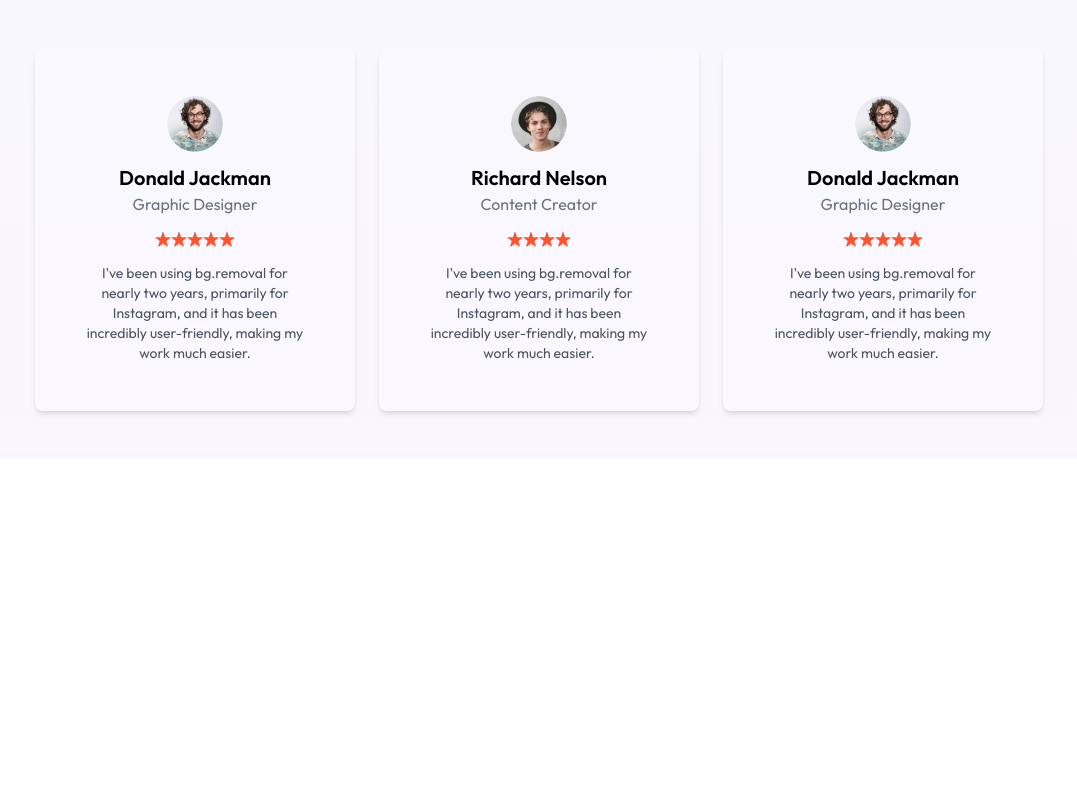
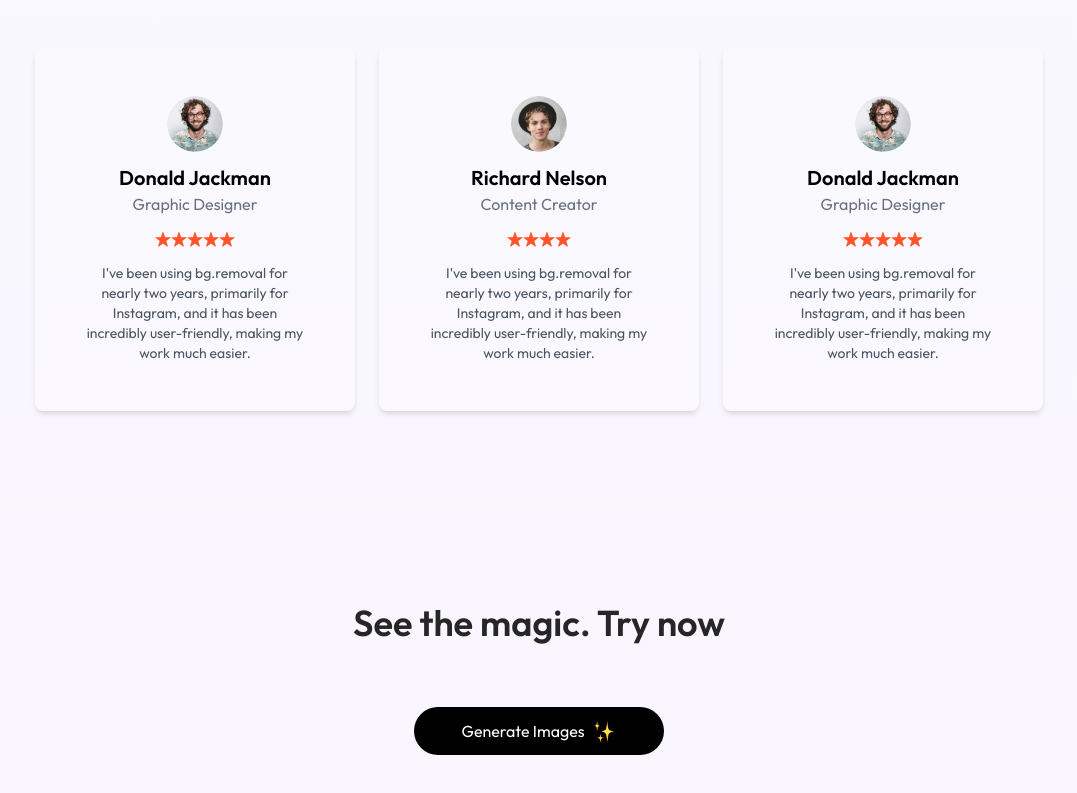
Before and after one commit to ajayanuragi/imagify, a React (Vite) app in the folder client/: page / in a window 1280 px wide. Shown: the part 2114-2907 px from the top of the page, without its empty margins (101-1178 px from the left). Before the commit the page ends 2653 px from the top, so only its background shows below. Built offline with nearby package versions, Linux system fonts and the light colour scheme.

Commit message:
add generate button component

```diff
--- /dev/null
+++ b/client/src/components/GenerateBtn.jsx
@@ -0,0 +1,17 @@
+import React from "react";
+import { assets } from "../assets/assets";
+
+const GenerateBtn = () => {
+  return (
+    <div className="pb-16 text-center">
+      <h1 className="text-2xl md:text-3xl lg:text-4xl mt-4 font-semibold text-neutral-800 py-6 md:py-16">
+        See the magic. Try now
+      </h1>
+      <button className="inline-flex items-center gap-2 px-12 py-3 rounded-full bg-black text-white m-auto hover:scale-105 transition-all duration-500">
+        Generate Images <img src={assets.star_group} alt="" className="h-6" />
+      </button>
+    </div>
+  );
+};
+
+export default GenerateBtn;
--- a/client/src/pages/Home.jsx
+++ b/client/src/pages/Home.jsx
@@ -3,6 +3,7 @@
 import Steps from "../components/Steps";
 import Description from "../components/Description";
 import Testimonials from "../components/Testimonials";
+import GenerateBtn from "../components/GenerateBtn";
 
 const Home = () => {
   return (
@@ -11,6 +12,7 @@
       <Steps />
       <Description />
       <Testimonials />
+      <GenerateBtn />
     </div>
   );
 };
```
